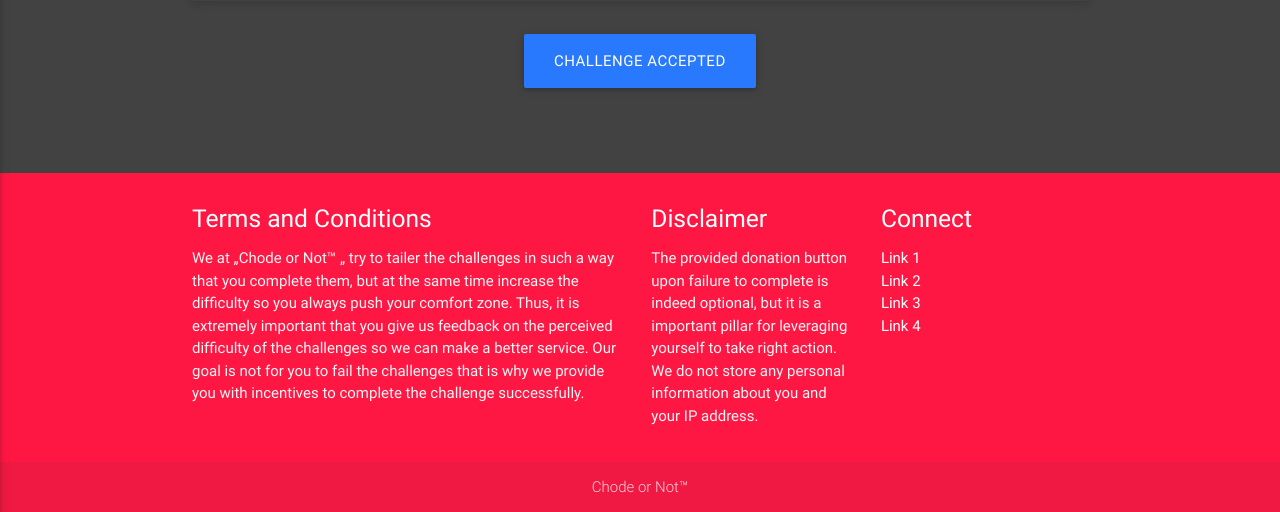
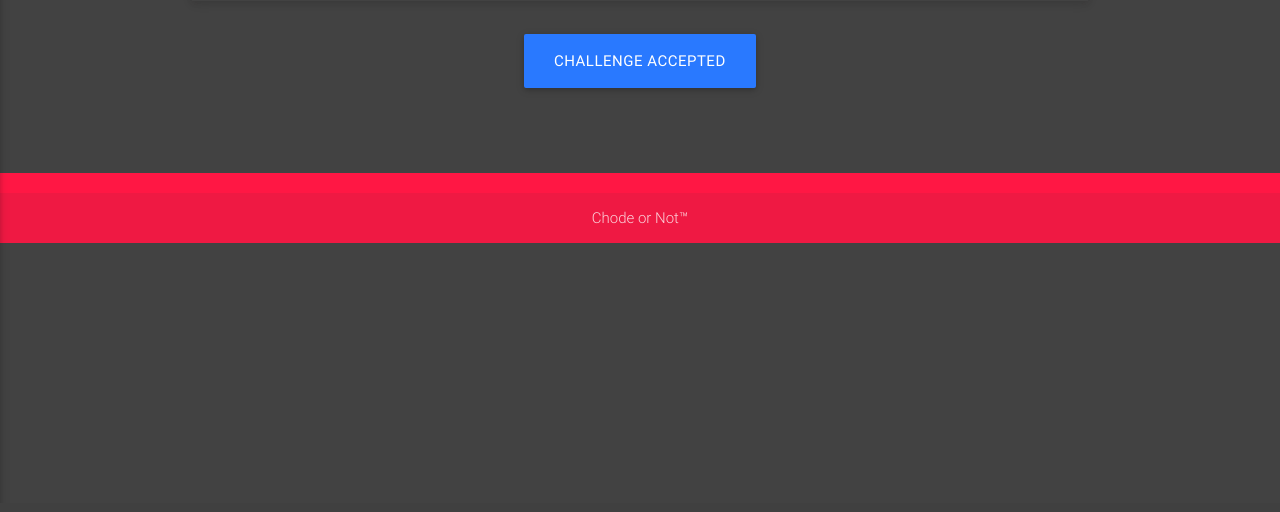
Before and after one commit to 2121159i/Chode-Or-Not-Prototype, a Django app: page /chodeOrNot/ in a window 1280 px wide. Shown: the part 297-809 px from the top of the page. After the commit the page ends 540 px from the top, so only its background shows below. Run offline with Django 3.2, Linux system fonts and the light colour scheme; some libraries are stand-ins or nearby versions.

Commit message:
Added Terms and Condtions html pages, views and fixed urls, removed unnecessary clutter, tweaking the disclaimer

```diff
--- a/chode_or_not/chodeOrNot/urls.py
+++ b/chode_or_not/chodeOrNot/urls.py
@@ -8,4 +8,6 @@
         url(r'^timeup/',views.timeup, name='timeup'),
         url(r'^success/',views.success, name='success'),
         url(r'^fail/',views.fail, name='fail'),
+        url(r'^terms/',views.terms, name='terms'),
+        url(r'^disclaimer/',views.disclaimer, name='disclaimer'),
                        )
--- a/chode_or_not/chodeOrNot/views.py
+++ b/chode_or_not/chodeOrNot/views.py
@@ -35,3 +35,11 @@
 def fail(request):
     context_dict = {}
     return render(request, 'ChodeOrNot/fail.html', context_dict)
+
+def terms(request):
+    context_dict = {}
+    return render(request, 'ChodeOrNot/terms_and_conditions.html', context_dict)
+
+def disclaimer(request):
+    context_dict = {}
+    return render(request, 'ChodeOrNot/disclaimer.html', context_dict)
--- a/chode_or_not/templates/ChodeOrNot/base.html
+++ b/chode_or_not/templates/ChodeOrNot/base.html
@@ -5,7 +5,7 @@
 
 <head>
     <meta charset="UTF-8">
-    <title> {% block title %}{% endblock %} | Chode Or Not </title>
+    <title> Chode Or Not | {% block title %}{% endblock %} </title>
 
      <!--Import Google Icon Font-->
       <link href="http://fonts.googleapis.com/icon?family=Material+Icons" rel="stylesheet">
@@ -33,15 +33,15 @@
 
       <ul class="right hide-on-med-and-down">
 
-          <li><a href ="">Terms and Conditions</a></li>
-          <li><a href ="">Disclaimer</a></li>
+          <li><a href ="{% url 'terms' %}">Terms and Conditions</a></li>
+          <li><a href ="{% url 'disclaimer' %}">Disclaimer</a></li>
       </ul>
 
       <ul id="nav-mobile" class="side-nav">
-        <li><a href="#">Menu</a></li><br/>
-          <li><a href = "{% url 'index' %}">Index</a></li>
-          <li><a href ="">Terms and Conditions></a></li>
-          <li><a href ="">Disclaimer></a></li>
+        <li>Menu</li><br/>
+          <li><a href = "{% url 'index' %}">Home</a></li>
+          <li><a href ="{% url 'terms' %}">Terms and Conditions</a></li>
+          <li><a href ="{% url 'disclaimer' %}">Disclaimer</a></li>
       </ul>
       <a href="#" data-activates="nav-mobile" class="button-collapse"><i class="material-icons">menu</i></a>
     </div>
@@ -54,30 +54,6 @@
 
 
     <footer class="page-footer red accent-3">
-    <div class="container">
-      <div class="row">
-        <div class="col l6 s12">
-          <h5 class="white-text">Terms and Conditions</h5>
-          <p class="grey-text text-lighten-4">We at „Chode or Not™ „ try to tailer the challenges in such a way that you complete them, but at the same time increase the difficulty so you always push your comfort zone. Thus, it is extremely important that you give us feedback on the perceived difficulty of the challenges so we can make a better service.  Our goal is not for you to fail the challenges that is why we provide you with incentives to complete the challenge successfully.</p>
-
-
-        </div>
-        <div class="col l3 s12">
-          <h5 class="white-text">Disclaimer</h5>
-          <p class="grey-text text-lighten-4">The provided donation button upon failure to complete is indeed optional, but it is a important pillar for leveraging yourself to take right action.
-We do not store any personal information about you and your IP address.</p>
-        </div>
-        <div class="col l3 s12">
-          <h5 class="white-text">Connect</h5>
-          <ul>
-            <li><a class="white-text" href="#!">Link 1</a></li>
-            <li><a class="white-text" href="#!">Link 2</a></li>
-            <li><a class="white-text" href="#!">Link 3</a></li>
-            <li><a class="white-text" href="#!">Link 4</a></li>
-          </ul>
-        </div>
-      </div>
-    </div>
     <div class="footer-copyright">
       <div class="container center-align">
       Chode or  Not™
```
Also changed, not shown: chode_or_not/templates/ChodeOrNot/disclaimer.html (added, +14 -0 lines), chode_or_not/templates/ChodeOrNot/terms_and_conditions.html (added, +15 -0 lines), 2 other files.
